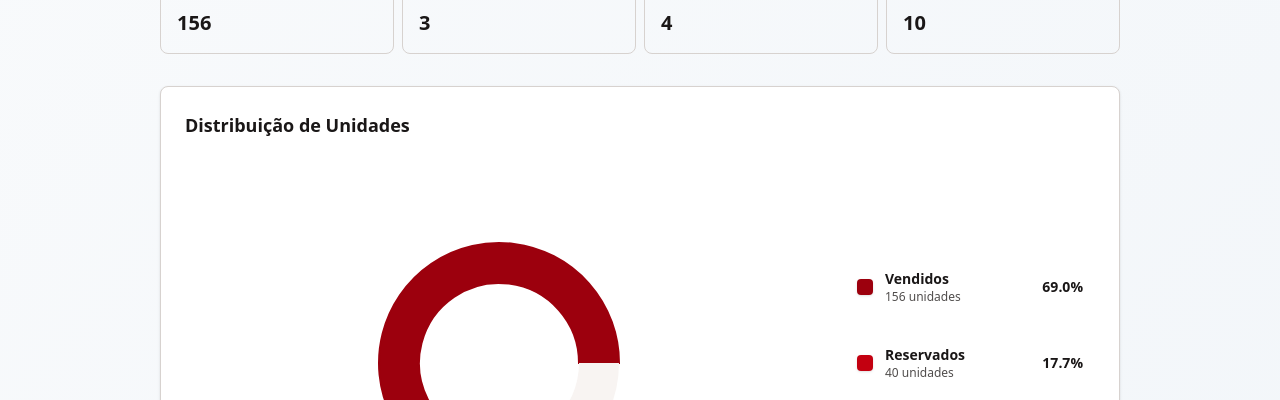
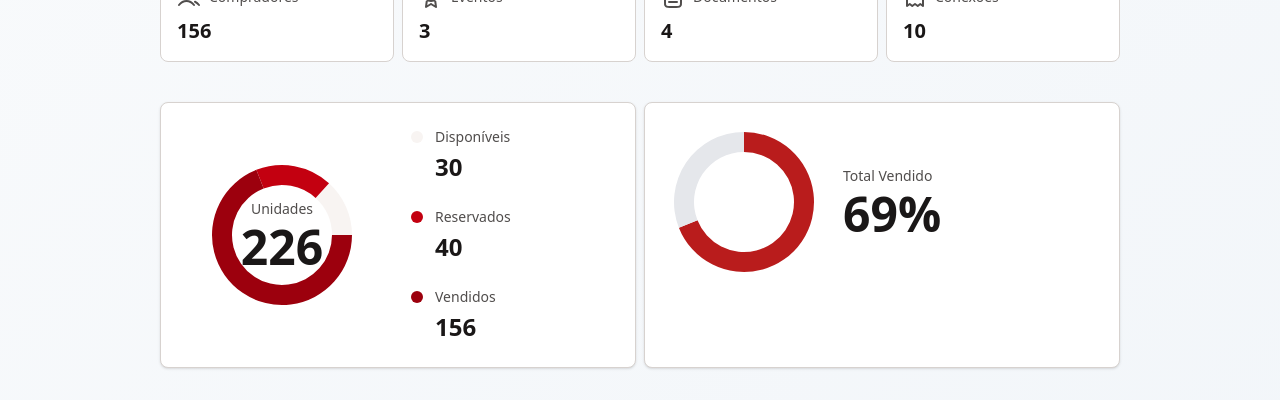
Before and after one commit to GiovannaT/nextjs-spacedetails, a Next.js app: page / in a window 1280 px wide. Shown: the part 400-800 px from the top of the page. Built offline with nearby package versions, Linux system fonts and the light colour scheme.

Commit message:
feat: finished graphs

```diff
--- a/src/app/components/Buttons/ButtonMain.tsx
+++ b/src/app/components/Buttons/ButtonMain.tsx
@@ -20,7 +20,7 @@ export default function ButtonMain({
   type = "button",
 }: ButtonMainProps) {
   const baseStyles =
-    "font-medium rounded-lg transition-all duration-200 ease-in-out focus:outline-none border border-[var(--color-gray-300)] shadow-[0px_1px_2px_0px_rgba(16,24,40,0.05)]";
+    "font-medium rounded-lg bg-white transition-all duration-200 ease-in-out focus:outline-none border border-[var(--color-gray-300)] shadow-[0px_1px_2px_0px_rgba(16,24,40,0.05)]";
 
   const sizeStyles = {
     sm: "px-3 py-1.5 text-sm",
--- a/src/app/components/Charts/ActiveShapePieChart.tsx
+++ b/src/app/components/Charts/ActiveShapePieChart.tsx
@@ -1,7 +1,6 @@
 "use client";
 
-import { useState } from "react";
-import { PieChart, Pie, Cell, Sector, ResponsiveContainer } from "recharts";
+import { PieChart, Pie, Cell, ResponsiveContainer } from "recharts";
 
 interface ChartDataItem {
   name: string;
@@ -18,94 +17,8 @@ interface ActiveShapePieChartProps {
   className?: string;
   showLegend?: boolean;
   total?: number;
+  showTotalInCenter?: boolean;
 }
-
-interface ActiveShapeProps {
-  cx: number;
-  cy: number;
-  midAngle: number;
-  innerRadius: number;
-  outerRadius: number;
-  startAngle: number;
-  endAngle: number;
-  fill: string;
-  payload: ChartDataItem;
-  percent: number;
-  value: number;
-}
-
-const renderActiveShape = (props: unknown) => {
-  const RADIAN = Math.PI / 180;
-  const {
-    cx,
-    cy,
-    midAngle,
-    innerRadius,
-    outerRadius,
-    startAngle,
-    endAngle,
-    fill,
-    payload,
-    percent,
-    value,
-  } = props as ActiveShapeProps;
-  const sin = Math.sin(-RADIAN * midAngle);
-  const cos = Math.cos(-RADIAN * midAngle);
-  const sx = cx + (outerRadius + 10) * cos;
-  const sy = cy + (outerRadius + 10) * sin;
-  const mx = cx + (outerRadius + 30) * cos;
-  const my = cy + (outerRadius + 30) * sin;
-  const ex = mx + (cos >= 0 ? 1 : -1) * 22;
-  const ey = my;
-  const textAnchor = cos >= 0 ? "start" : "end";
-
-  return (
-    <g>
-      <text x={cx} y={cy} dy={8} textAnchor="middle" fill={fill} className="font-semibold text-lg">
-        {payload.name}
-      </text>
-      <Sector
-        cx={cx}
-        cy={cy}
-        innerRadius={innerRadius}
-        outerRadius={outerRadius}
-        startAngle={startAngle}
-        endAngle={endAngle}
-        fill={fill}
-      />
-      <Sector
-        cx={cx}
-        cy={cy}
-        startAngle={startAngle}
-        endAngle={endAngle}
-        innerRadius={outerRadius + 6}
-        outerRadius={outerRadius + 10}
-        fill={fill}
-      />
-      <path d={`M${sx},${sy}L${mx},${my}L${ex},${ey}`} stroke={fill} fill="none" />
-      <circle cx={ex} cy={ey} r={2} fill={fill} stroke="none" />
-      <text
-        x={ex + (cos >= 0 ? 1 : -1) * 12}
-        y={ey}
-        textAnchor={textAnchor}
-        fill="#333"
-        className="font-medium text-sm"
-      >
-        {value.toLocaleString()}
-      </text>
-      <text
-        x={ex + (cos >= 0 ? 1 : -1) * 12}
-        y={ey}
-        dy={18}
-        textAnchor={textAnchor}
-        fill="#999"
-        className="text-xs"
-      >
-        {`${(percent * 100).toFixed(1)}%`}
-      </text>
-    </g>
-  );
-};
 
 export default function ActiveShapePieChart({
   data,
@@ -115,22 +28,16 @@ export default function ActiveShapePieChart({
   className = "",
   showLegend = true,
   total,
+  showTotalInCenter = true,
 }: ActiveShapePieChartProps) {
-  const [activeIndex, setActiveIndex] = useState(0);
-
-  const onPieEnter = (_data: ChartDataItem, index: number) => {
-    setActiveIndex(index);
-  };
-
   const calculatedTotal = total || data.reduce((sum, item) => sum + item.value, 0);
 
   return (
     <div className={`flex flex-col lg:flex-row gap-8 items-center ${className}`}>
-      <div className="flex-1 w-full">
+      <div className="flex-1 w-full relative">
         <ResponsiveContainer width="100%" height={height}>
           <PieChart>
             <Pie
-              activeShape={renderActiveShape}
               data={data}
               cx="50%"
               cy="50%"
@@ -138,54 +45,47 @@ export default function ActiveShapePieChart({
               outerRadius={outerRadius}
               fill="#8884d8"
               dataKey="value"
-              onMouseEnter={onPieEnter}
+              paddingAngle={0}
+              cornerRadius={0}
             >
               {data.map((entry, index) => (
                 <Cell
                   key={`cell-${index}`}
                   fill={entry.color}
-                  stroke={index === activeIndex ? entry.color : "transparent"}
-                  strokeWidth={index === activeIndex ? 2 : 0}
+                  stroke="none"
                 />
               ))}
             </Pie>
           </PieChart>
         </ResponsiveContainer>
+        {showTotalInCenter && (
+          <div className="absolute inset-0 flex flex-col items-center justify-center pointer-events-none">
+            <p className="text-sm text-[var(--color-gray-600)] mb-1">Unidades</p>
+            <p className="text-5xl font-bold text-[var(--color-gray-900)]">
+              {calculatedTotal}
+            </p>
+          </div>
+        )}
       </div>
 
       {showLegend && (
-        <div className="flex flex-col gap-4 lg:min-w-[250px]">
-          {total && (
-            <div className="p-4 bg-gray-50 rounded-lg">
-              <p className="text-sm text-[var(--color-gray-600)] mb-1">Total</p>
-              <p className="text-2xl font-bold text-[var(--color-gray-900)]">
-                {calculatedTotal}
-              </p>
-              <p className="text-xs text-[var(--color-gray-600)]">unidades</p>
-            </div>
-          )}
+        <div className="flex flex-col gap-6 lg:min-w-[200px]">
           {data.map((item) => {
-            const percentage = ((item.value / calculatedTotal) * 100).toFixed(1);
             return (
               <div
                 key={item.name}
-                className="flex items-center gap-3 p-3 rounded-lg hover:bg-gray-50 transition-colors cursor-pointer"
+                className="flex items-start gap-3"
               >
                 <div
-                  className="w-4 h-4 rounded-sm flex-shrink-0 shadow-sm"
+                  className="w-3 h-3 rounded-full flex-shrink-0 mt-1"
                   style={{ backgroundColor: item.color }}
                 />
-                <div className="flex-1">
-                  <p className="text-sm font-semibold text-[var(--color-gray-900)]">
+                <div className="flex flex-col">
+                  <p className="text-sm text-[var(--color-gray-600)] mb-1">
                     {item.name}
                   </p>
-                  <p className="text-xs text-[var(--color-gray-600)]">
-                    {item.value.toLocaleString()} unidades
-                  </p>
-                </div>
-                <div className="text-right">
-                  <p className="text-sm font-bold text-[var(--color-gray-900)]">
-                    {percentage}%
+                  <p className="text-2xl font-bold text-[var(--color-gray-900)]">
+                    {item.value.toLocaleString()}
                   </p>
                 </div>
               </div>
--- /dev/null
+++ b/src/app/components/Charts/SimplePieChart.tsx
@@ -0,0 +1,70 @@
+"use client";
+
+import { PieChart, Pie, Cell, ResponsiveContainer } from "recharts";
+
+interface SimplePieChartProps {
+  value: number;
+  total: number;
+  label: string;
+  color?: string;
+  backgroundColor?: string;
+  height?: number;
+  innerRadius?: number;
+  outerRadius?: number;
+  className?: string;
+}
+
+export default function SimplePieChart({
+  value,
+  total,
+  label,
+  color = "#b91c1c",
+  backgroundColor = "#e5e7eb",
+  height = 200,
+  innerRadius = 60,
+  outerRadius = 80,
+  className = "",
+}: SimplePieChartProps) {
+  const percentage = ((value / total) * 100).toFixed(0);
+
+  const chartData = [
+    { name: "value", value: value, color: color },
+    { name: "remaining", value: total - value, color: backgroundColor },
+  ];
+
+  return (
+    <div className={`flex items-center gap-6 ${className}`}>
+      <div style={{ width: height, height: height }}>
+        <ResponsiveContainer width="100%" height="100%">
+          <PieChart>
+            <Pie
+              data={chartData}
+              cx="50%"
+              cy="50%"
+              innerRadius={innerRadius}
+              outerRadius={outerRadius}
+              startAngle={90}
+              endAngle={-270}
+              dataKey="value"
+              paddingAngle={0}
+              cornerRadius={0}
+            >
+              {chartData.map((entry, index) => (
+                <Cell key={`cell-${index}`} fill={entry.color} stroke="none" />
+              ))}
+            </Pie>
+          </PieChart>
+        </ResponsiveContainer>
+      </div>
+
+      <div className="flex flex-col">
+        <p className="text-sm text-[var(--color-gray-600)] mb-1">
+          {label}
+        </p>
+        <p className="text-5xl font-bold text-[var(--color-gray-900)]">
+          {percentage}%
+        </p>
+      </div>
+    </div>
+  );
+}
--- a/src/app/components/Charts/index.ts
+++ b/src/app/components/Charts/index.ts
@@ -1 +1,2 @@
 export { default as ActiveShapePieChart } from "./ActiveShapePieChart";
+export { default as SimplePieChart } from "./SimplePieChart";
--- a/src/app/components/DataCard.tsx
+++ b/src/app/components/DataCard.tsx
@@ -6,7 +6,7 @@ interface DataCardProps {
 
 export default function DataCard({ title, value, icon }: DataCardProps) {
   return (
-    <div className="flex flex-col gap-2 border border-gray-300 rounded-lg p-3 sm:p-4 flex-1 min-w-[150px] sm:min-w-[200px]">
+    <div className="flex flex-col gap-2 bg-white border border-gray-300 rounded-lg p-3 sm:p-4 flex-1 min-w-[150px] sm:min-w-[200px]">
       <div className="flex items-center gap-2 text-[var(--color-gray-600)]">
         {icon}
         <h3 className="text-xs sm:text-sm font-medium text-[var(--color-gray-600)]">
--- a/src/app/components/SpaceLayout.tsx
+++ b/src/app/components/SpaceLayout.tsx
@@ -4,7 +4,7 @@ interface SpaceLayoutProps {
 
 export default function SpaceLayout({ children }: SpaceLayoutProps) {
   return (
-    <div className="px-4 sm:px-8 md:px-16 lg:px-24 xl:px-40 w-full py-4 sm:py-6 md:py-8 bg-gradient-to-br from-slate-50 to-slate-100 dark:from-slate-950 dark:to-slate-900">
+    <div className="flex flex-col gap-2 px-4 sm:px-8 md:px-16 lg:px-24 xl:px-40 w-full py-4 sm:py-6 md:py-8 bg-gradient-to-br from-slate-50 to-slate-100 dark:from-slate-950 dark:to-slate-900">
       {children}
     </div>
   );
--- a/src/app/page.tsx
+++ b/src/app/page.tsx
@@ -15,16 +15,16 @@ import {
 import { File06Icon } from "./styles/icons/File06Icon";
 import { ReceiptIcon } from "./styles/icons/ReceiptIcon";
 import ContentGrid from "./components/ContentGrid";
-import { ActiveShapePieChart } from "./components/Charts";
+import { ActiveShapePieChart, SimplePieChart } from "./components/Charts";
 
 export default function Home() {
   const { empreendimento } = spaceData;
 
   const chartData = [
     {
-      name: "Vendidos",
-      value: empreendimento.estatisticas_gerais.unidades.vendidos,
-      color: "#9C000D",
+      name: "Disponíveis",
+      value: empreendimento.estatisticas_gerais.unidades.disponiveis,
+      color: "#F8F4F2",
     },
     {
       name: "Reservados",
@@ -32,9 +32,9 @@ export default function Home() {
       color: "#C30010",
     },
     {
-      name: "Disponíveis",
-      value: empreendimento.estatisticas_gerais.unidades.disponiveis,
-      color: "#F8F4F2",
+      name: "Vendidos",
+      value: empreendimento.estatisticas_gerais.unidades.vendidos,
+      color: "#9C000D",
     },
   ];
 
@@ -77,18 +77,29 @@ export default function Home() {
           />
         </CardsList>
 
+        <div className="flex flex-row gap-2">
           <div className="w-full my-8 p-6 bg-white rounded-lg border border-gray-300 shadow-sm">
-          <h2 className="text-lg font-semibold text-[var(--color-gray-900)] mb-6">
-            Distribuição de Unidades
-          </h2>
             <ActiveShapePieChart
               data={chartData}
-            height={400}
-            innerRadius={80}
-            outerRadius={120}
+              height={150}
+              innerRadius={50}
+              outerRadius={70}
+              total={empreendimento.estatisticas_gerais.unidades.total}
             />
           </div>
-
+          <div className="w-full my-8 p-6 bg-white rounded-lg border border-gray-300 shadow-sm">
+            <SimplePieChart
+              value={empreendimento.estatisticas_gerais.unidades.vendidos}
+              total={empreendimento.estatisticas_gerais.unidades.total}
+              label="Total Vendido"
+              color="#b91c1c"
+              height={150}
+              innerRadius={50}
+              outerRadius={70}
+            />
+          </div>
+        </div>
+        <div className="flex flex-row gap-2">
           <ContentGrid title="Imagens">
             {empreendimento.arquivos_empreendimento.map((arquivo) => (
               <ImageCard
@@ -111,6 +122,7 @@ export default function Home() {
               ))}
             </DetailsCard>
           </ContentGrid>
+        </div>
       </SpaceLayout>
     </PageLayout>
   );
```
Lines whose indentation alone changed are shown as unchanged.
